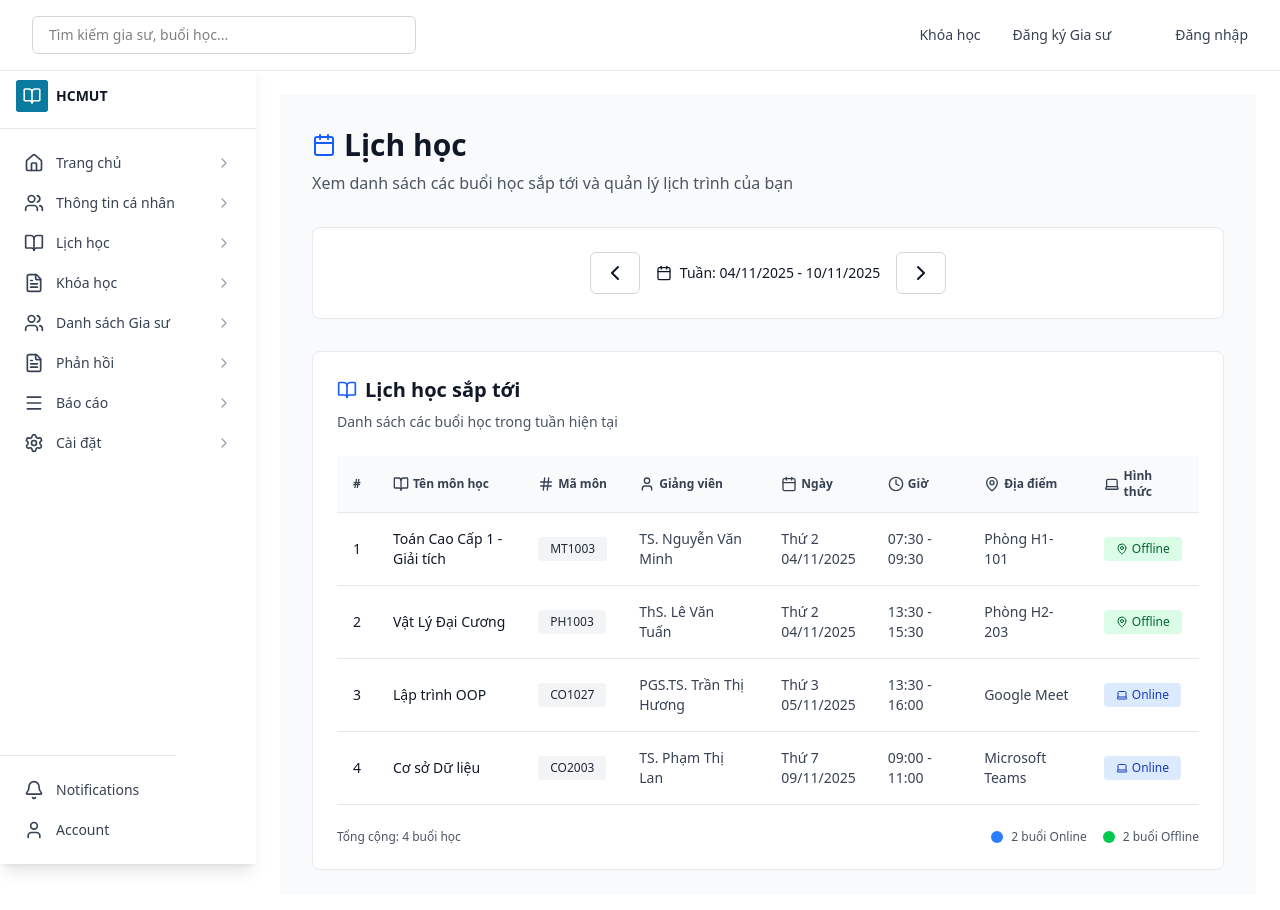
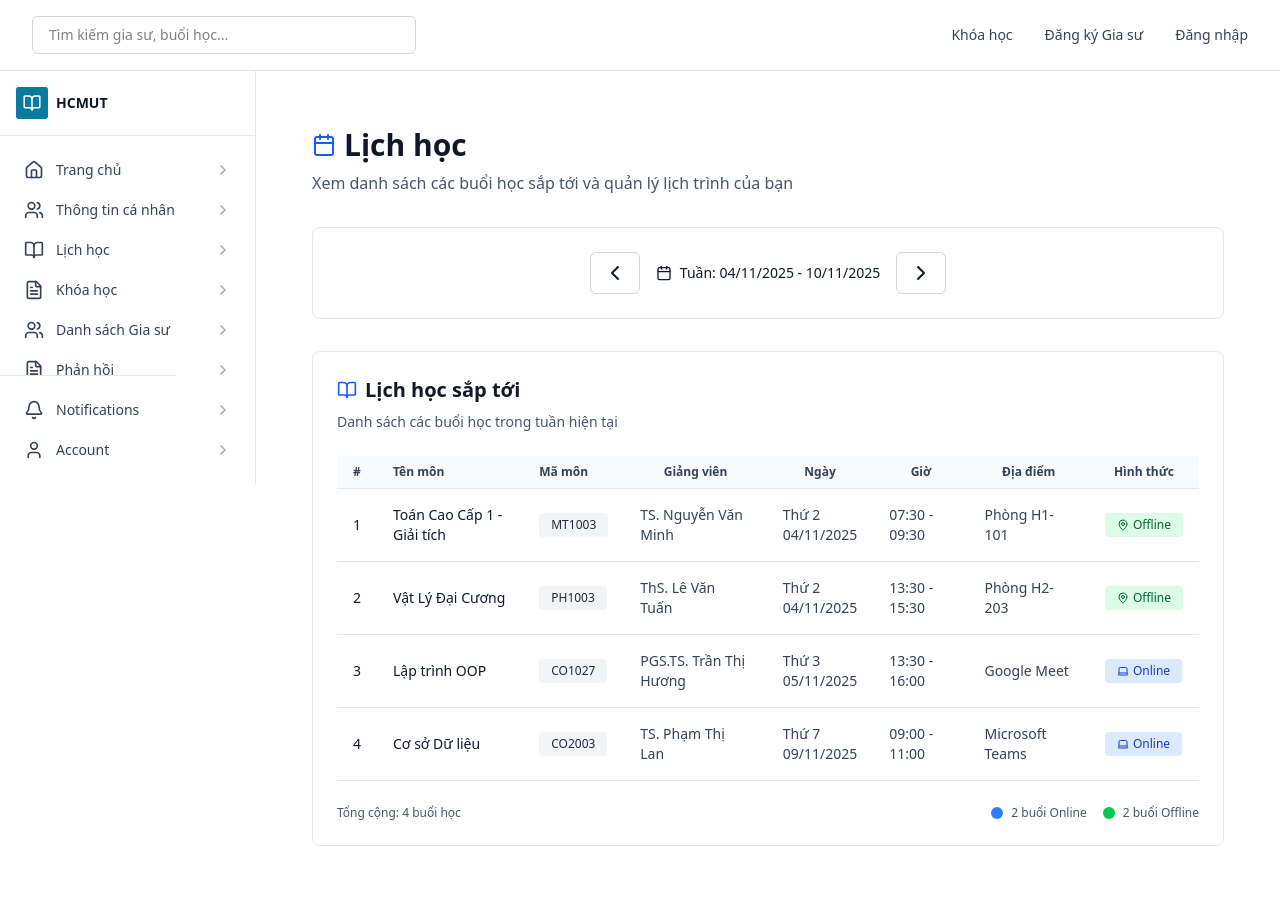
Before and after one commit to bnhtho/251_software_engineer_project, a React (Vite) app: page /home/1/schedule in a window 1280 px wide. Shown: the top 910 px of the page. Built offline with nearby package versions, Linux system fonts and the light colour scheme.

Commit message:
Fix responsive

```diff
--- a/src/App.tsx
+++ b/src/App.tsx
@@ -1,4 +1,4 @@
-import { BrowserRouter, Routes, Route } from "react-router-dom";
+import { BrowserRouter, Routes, Route} from "react-router-dom";
 import LoginPage from "./page/LoginPage";
 import Schedule from "./page/Schedule";
 import HomePage from "./page/HomePage";
--- a/src/Components/Layout.tsx
+++ b/src/Components/Layout.tsx
@@ -2,18 +2,37 @@ import { Outlet,useParams } from "react-router-dom";
 import Navbar from "./Navbar";
 import Sidebar from "./Sidebar";
 
+import { useState } from "react";
+
 const Layout = () => {
+  const [sidebarOpen, setSidebarOpen] = useState(false);
+
   return (
+    <div className="flex flex-col h-screen">
+      <Navbar onMenuClick={() => setSidebarOpen(true)} />
+      <div className="flex flex-1">
+        {/* Mobile overlay */}
+        {sidebarOpen && (
+          <div
+            className="fixed inset-0 z-40 bg-black bg-opacity-25 md:hidden"
+            onClick={() => setSidebarOpen(false)}
+          />
+        )}
 
-    <div className="flex flex-col h-screen">
-      <Navbar />
-      <div className="flex flex-1">
-        {/* Sidebar cố định bên trái */}
-        <div className="w-64 h-full fixed top-[64px] left-0 bg-white shadow-lg">
+        {/* Sidebar */}
+        <div
+          className={`
+            fixed top-[64px] left-0 z-50 h-full w-64 bg-white
+            transform ${sidebarOpen ? "translate-x-0" : "-translate-x-full"}
+            transition-transform duration-200 ease-in-out
+            md:translate-x-0 md:static md:block
+          `}
+        >
           <Sidebar />
         </div>
 
-        <div className="flex-1 ml-64 p-6 overflow-y-auto">
+        {/* Main content */}
+        <div className="flex-1 p-6 overflow-y-auto">
           <Outlet />
         </div>
       </div>
@@ -21,4 +40,4 @@ const Layout = () => {
   );
 };
 
-export default Layout;
+export default Layout
--- a/src/Components/Navbar.tsx
+++ b/src/Components/Navbar.tsx
@@ -26,7 +26,8 @@ export default function Header() {
       window.location.href = "/";
     }
   return (
-    <header className="border-b border-gray-200 bg-white sticky top-0 z-40">
+    // Fix : In HTML, <a> cannot be a descendant of <a>.
+    <header className="sticky top-0 z-40 bg-white border-b border-gray-200">
       <div className="flex items-center justify-between px-8 py-4">
         <div className="flex items-center gap-4 flex-1">
           <input
@@ -35,24 +36,28 @@ export default function Header() {
             className="max-w-sm px-4 py-2 border border-gray-300 rounded-md text-sm focus:outline-none focus:ring-2 focus:ring-blue-500 w-100"
           />
         </div>
+
         <nav className="flex items-center gap-8">
-          <a href="#" className="text-sm font-medium text-gray-700 hover:text-blue-600 transition-colors">
-            {/* Dashboard */}
-            {/* Hide link if not admin */}
-            {userRole === "admin" ? "Dashboard" : ""}
+  {userRole === "admin" && (
+    <a href="/dashboard" className="text-sm font-medium text-gray-700 hover:text-blue-600 transition-colors">
+      Dashboard
     </a>
+  )}
+
   <a href="#" className="text-sm font-medium text-gray-700 hover:text-blue-600 transition-colors">
     Khóa học
   </a>
+
   <a href="#" className="text-sm font-medium text-gray-700 hover:text-blue-600 transition-colors">
     Đăng ký Gia sư
   </a>
-          <a href="#" className="text-sm font-medium text-gray-700 hover:text-blue-600 transition-colors">
-            {userRole === "admin" ? "Quản trị" : ""}
+
+  {userRole === "admin" && (
+    <a href="/admin" className="text-sm font-medium text-gray-700 hover:text-blue-600 transition-colors">
+      Quản trị
     </a>
-          {/* //TODO: Logic: Nếu đã login thành công thì hiện nút đăng xuất*/}
-          <a href="#" className="text-sm font-medium text-gray-700 hover:text-blue-600 transition-colors">
-            {/* Nếu đã login */}
+  )}
+
   {user ? (
     <button
       onClick={handleLogout}
@@ -65,8 +70,8 @@ export default function Header() {
       Đăng nhập
     </a>
   )}
-          </a>
 </nav>
+
       </div>
     </header>
   )
--- a/src/Components/Sidebar.tsx
+++ b/src/Components/Sidebar.tsx
@@ -1,7 +1,7 @@
 import { NavLink, useParams } from "react-router-dom";
 import {useUser} from "../Context/UserContext";
 import hcmutLogo from '/src/assets/logo.svg';
-
+import { useState } from "react";
 import { ChevronRight, Home, Users, BookOpen, FileText, Settings, Bell, User, Menu } from "lucide-react"
 const menuItems = [
   { icon: Home, label: "Trang chủ", path: "" },
@@ -16,8 +16,24 @@ const menuItems = [
 
 export default function Sidebar() {
   const {user} = useUser();
+  // Mobile Reponsive
+  const [isOpen, setIsOpen] = useState(false); // mobile toggle
+
   return (
-    <aside className="w-64 border-gray-200 bg-white">
+              <aside
+        className={`
+          fixed inset-y-0 left-0 z-50 w-64 bg-white border-r border-gray-200
+          transform ${isOpen ? "translate-x-0" : "-translate-x-full"}
+          transition-transform duration-200 ease-in-out
+          md:translate-x-0 md:static md:block
+        `}
+      >
+          <button
+      className="md:hidden p-2 rounded-md hover:bg-gray-100"
+      onClick={() => setIsOpen(!isOpen)}
+    >
+      <Menu className="w-6 h-6" />
+    </button>
       {/* Logo */}
       <div className="flex items-center gap-2 border-b border-gray-200 px-4 py-4">
         <div className="flex h-8 w-8 items-center justify-center rounded bg-blue-500 text-white font-bold text-sm">
--- a/src/page/Profile.tsx
+++ b/src/page/Profile.tsx
@@ -37,7 +37,7 @@ const ProfilePage = () => {
   ]
 
   return (
-    <div className="flex h-screen bg-gray-50">
+    <div className="flex h-screen">
         <div className="flex-1 overflow-auto p-8">
           <div className="mb-8">
             <h1 className="text-2xl font-bold text-gray-900 mb-2">Thông tin cá nhân</h1>
--- a/src/page/Schedule.tsx
+++ b/src/page/Schedule.tsx
@@ -59,7 +59,7 @@ export default function SchedulePage() {
   const [weekEnd] = useState("10/11/2025");
 
   return (
-    <div className="flex h-screen bg-gray-50 text-gray-900">
+    <div className="flex h-screen text-gray-900">
       <main className="flex-1 overflow-auto">
         <div className="p-8">
           {/* Title Section */}
@@ -101,56 +101,20 @@ export default function SchedulePage() {
 
             {/* Table */}
             <div className="overflow-x-auto">
-              <table className="w-full text-sm">
-                <thead>
-                  <tr className="border-b border-gray-200 bg-gray-50">
-                    <th className="px-4 py-3 text-left font-semibold text-xs text-gray-700">
-                      #
-                    </th>
-                    <th className="px-4 py-3 text-left font-semibold text-xs text-gray-700">
-                      <div className="flex items-center gap-1">
-                        <BookOpen className="w-4 h-4" />
-                        <span>Tên môn học</span>
-                      </div>
-                    </th>
-                    <th className="px-4 py-3 text-left font-semibold text-xs text-gray-700">
-                      <div className="flex items-center gap-1">
-                        <Hash className="w-4 h-4" />
-                        <span>Mã môn</span>
-                      </div>
-                    </th>
-                    <th className="px-4 py-3 text-left font-semibold text-xs text-gray-700">
-                      <div className="flex items-center gap-1">
-                        <User className="w-4 h-4" />
-                        <span>Giảng viên</span>
-                      </div>
-                    </th>
-                    <th className="px-4 py-3 text-left font-semibold text-xs text-gray-700">
-                      <div className="flex items-center gap-1">
-                        <Calendar className="w-4 h-4" />
-                        <span>Ngày</span>
-                      </div>
-                    </th>
-                    <th className="px-4 py-3 text-left font-semibold text-xs text-gray-700">
-                      <div className="flex items-center gap-1">
-                        <Clock className="w-4 h-4" />
-                        <span>Giờ</span>
-                      </div>
-                    </th>
-                    <th className="px-4 py-3 text-left font-semibold text-xs text-gray-700">
-                      <div className="flex items-center gap-1">
-                        <MapPin className="w-4 h-4" />
-                        <span>Địa điểm</span>
-                      </div>
-                    </th>
-                    <th className="px-4 py-3 text-left font-semibold text-xs text-gray-700">
-                      <div className="flex items-center gap-1">
-                        <Laptop className="w-4 h-4" />
-                        <span>Hình thức</span>
-                      </div>
-                    </th>
-                  </tr>
-                </thead>
+  <table className="min-w-full text-sm table-auto md:table-fixed">
+    <thead>
+      <tr className="border-b border-gray-200 bg-gray-50">
+        <th className="px-2 sm:px-4 py-2 text-left font-semibold text-xs text-gray-700">#</th>
+        <th className="px-2 sm:px-4 py-2 text-left font-semibold text-xs text-gray-700">Tên môn</th>
+        <th className="px-2 sm:px-4 py-2 text-left font-semibold text-xs text-gray-700">Mã môn</th>
+        <th className="hidden sm:table-cell px-2 sm:px-4 py-2 font-semibold text-xs text-gray-700">Giảng viên</th>
+        <th className="px-2 sm:px-4 py-2 font-semibold text-xs text-gray-700">Ngày</th>
+        <th className="hidden sm:table-cell px-2 sm:px-4 py-2 font-semibold text-xs text-gray-700">Giờ</th>
+        <th className="hidden md:table-cell px-2 sm:px-4 py-2 font-semibold text-xs text-gray-700">Địa điểm</th>
+        <th className="px-2 sm:px-4 py-2 font-semibold text-xs text-gray-700">Hình thức</th>
+      </tr>
+    </thead>
+
 
                 <tbody>
                   {scheduleData.map((course, idx) => (
```
Lines whose indentation alone changed are shown as unchanged.
